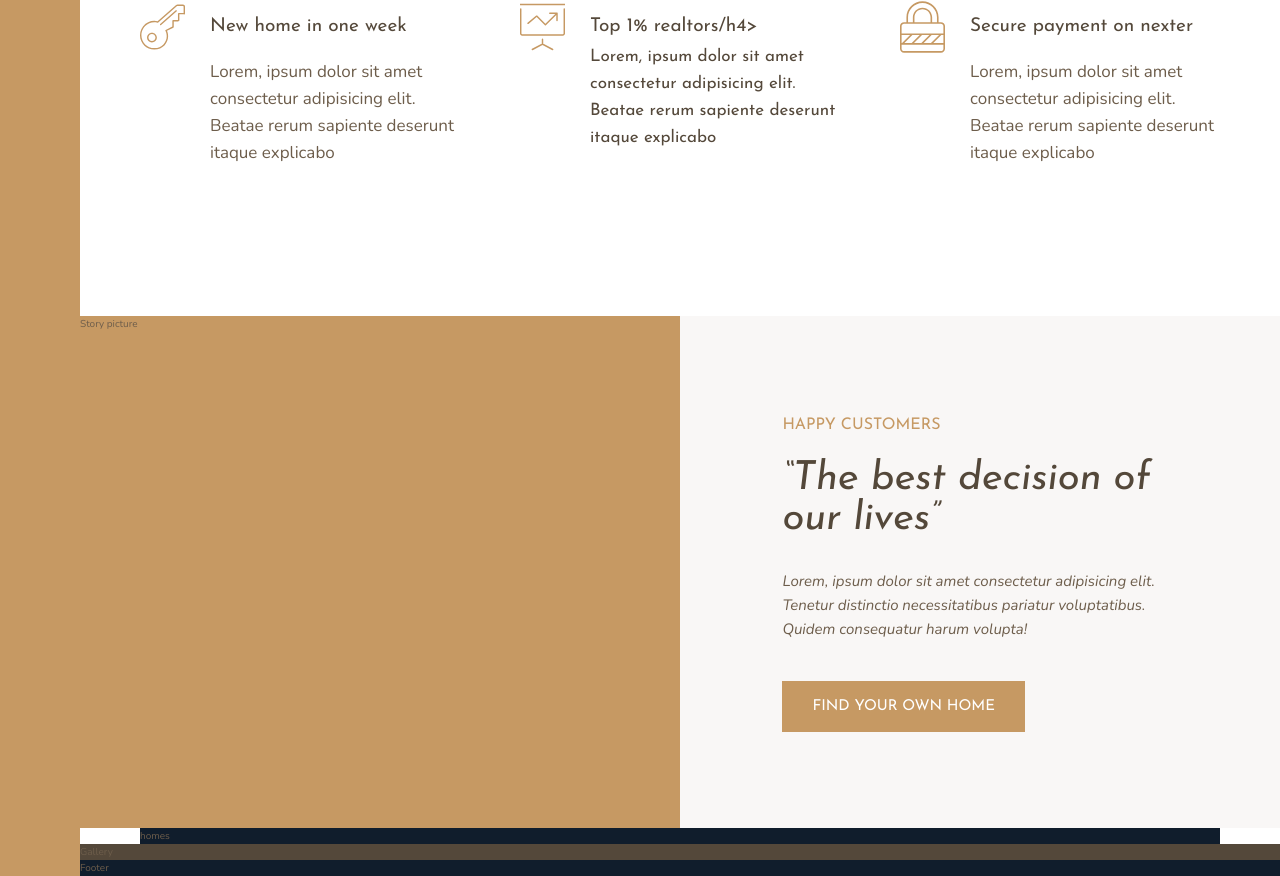
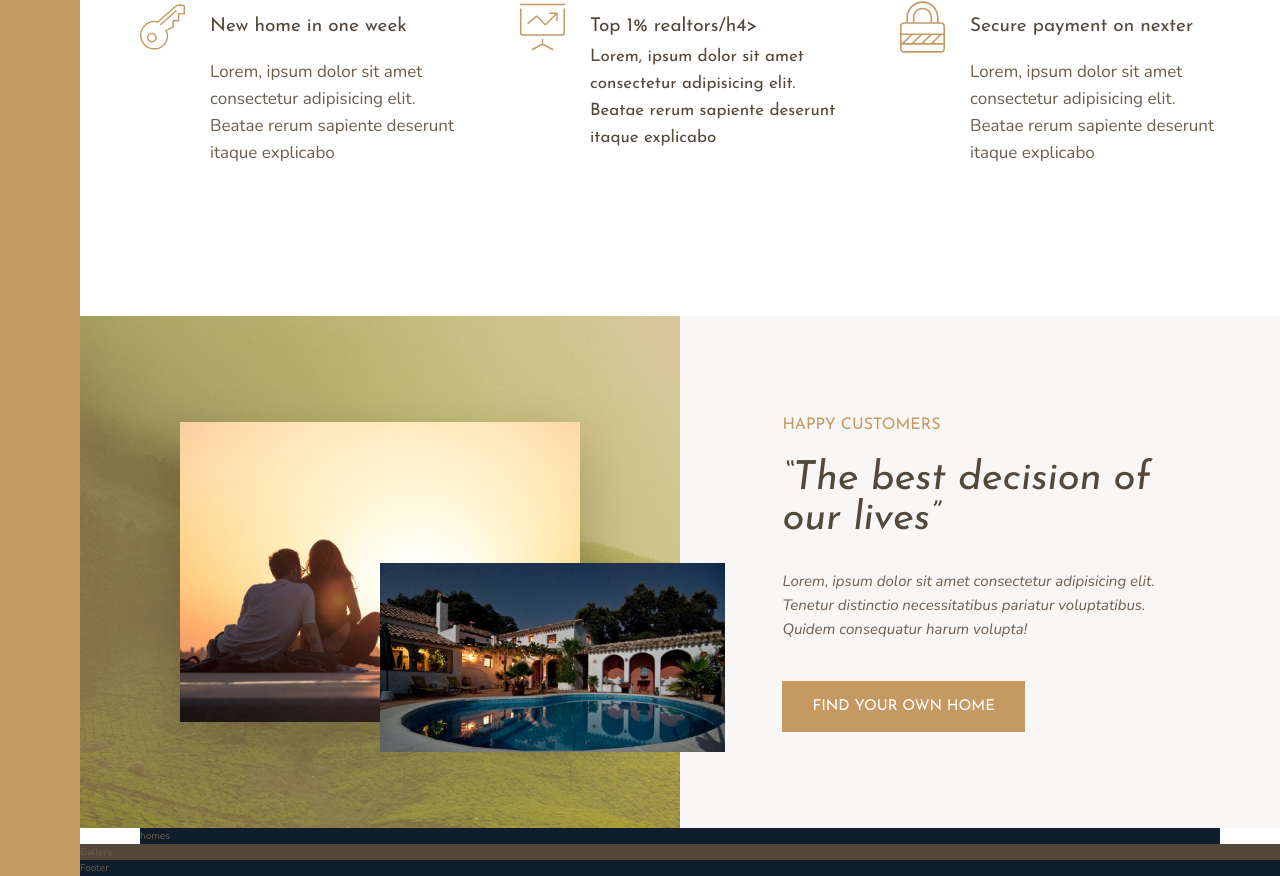
Before and after one commit to eangao/advance-css-nexter, a website: page index.html in a window 1280 px wide. Shown: the part 992-1868 px from the top of the page. Drawn offline with nearby package versions, Linux system fonts and the light colour scheme.

Commit message:
Building the Story Section - Part 2

```diff
--- a/index.html
+++ b/index.html
@@ -82,7 +82,10 @@
       </div>
     </section>
 
-    <div class="story__pictures">Story picture</div>
+    <div class="story__pictures">
+      <img src="img/story-1.jpeg" alt="Couple with new house" class="story__img--1">
+      <img src="img/story-2.jpeg" alt="Couple with new house" class="story__img--2">
+    </div>
     <div class="story__content">
       <h3 class="heading-3 mb-sm">Happy Customers</h3>
       <h2 class="heading-2 heading-2--dark mb-md">&ldquo;The best decision of our lives&rdquo;</h2>
--- a/sass/_story.scss
+++ b/sass/_story.scss
@@ -2,6 +2,30 @@
   &__pictures {
     background-color: $color-primary;
     grid-column: full-start / col-end 4;
+    background-image: linear-gradient(
+        rgba($color-primary, 0.5),
+        rgba($color-primary, 0.5)
+      ),
+      url(../img/back.jpg);
+
+    display: grid;
+    grid-template-rows: repeat(6, 1fr);
+    grid-template-columns: repeat(6, 1fr);
+    align-items: center;
+  }
+
+  &__img--1 {
+    width: 100%;
+    grid-row: 2 / 6;
+    grid-column: 2 / 6;
+    box-shadow: 0 2rem 5rem rgba(0, 0, 0, 0.2);
+  }
+
+  &__img--2 {
+    width: 115%;
+    grid-row: 4 / 6;
+    grid-column: 4 / 7;
+    z-index: 10;
   }
 
   &__content {
```
Also changed, not shown: css/style.css.
